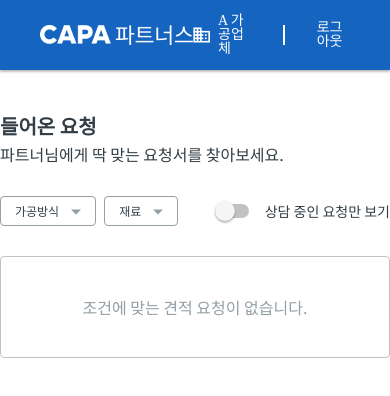
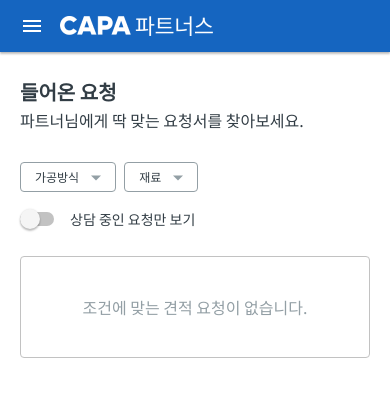
Before and after one commit to jch1223/ateamventures, a React (Create React App) app: page / in a window 390 px wide. Shown: the top 396 px of the page. Built offline with nearby package versions, Linux system fonts and the light colour scheme.

Commit message:
feat: moblie layout

```diff
--- a/src/layouts/Header.tsx
+++ b/src/layouts/Header.tsx
@@ -1,15 +1,30 @@
-import React from "react";
+import React, { useEffect, useState } from "react";
 import styled from "styled-components";
 
 import logoImg from "../assets/images/logo.png";
+import menuImg from "../assets/images/menu.png";
 import vectorImg from "../assets/images/vector.png";
 
 function Header() {
+  const [width, setWidth] = useState(window.innerWidth);
+
+  useEffect(() => {
+    function handleWindowSizeChange() {
+      setWidth(window.innerWidth);
+    }
+
+    window.addEventListener("resize", handleWindowSizeChange);
+    return () => {
+      window.removeEventListener("resize", handleWindowSizeChange);
+    };
+  }, []);
+
   return (
     <HeaderStyled>
-      <div>
-        <img src={logoImg} alt="logo img" />
-      </div>
+      <LogoWrap>
+        {width < 720 && <img src={menuImg} alt="menu" />}
+        <img src={logoImg} alt="logo" />
+      </LogoWrap>
 
       <NavStyled>
         <Company>
@@ -26,13 +41,11 @@ function Header() {
 const Auth = styled.div`
   display: flex;
   align-items: center;
-  font-family: Noto Sans KR Regular;
 `;
 
 const Company = styled.div`
   display: flex;
   align-items: center;
-  font-family: Noto Sans KR Medium;
 
   img {
     margin-right: 8px;
@@ -48,6 +61,19 @@ const NavStyled = styled.nav`
   display: flex;
   color: ${({ theme }) => theme.palette.white};
   font-size: 14px;
+
+  @media only screen and (max-width: 768px) {
+    display: none;
+  }
+`;
+
+const LogoWrap = styled.div`
+  display: flex;
+  align-items: center;
+
+  img + img {
+    margin-left: 19px;
+  }
 `;
 
 const HeaderStyled = styled.header`
@@ -58,6 +84,11 @@ const HeaderStyled = styled.header`
   padding: 25px 40px;
   background-color: ${({ theme }) => theme.palette.darkenBlue};
   box-shadow: 0px 0px 2px rgba(0, 0, 0, 0.12), 0px 2px 2px rgba(0, 0, 0, 0.24);
+
+  @media only screen and (max-width: 768px) {
+    padding: 16px 23px;
+    height: auto;
+  }
 `;
 
 export default Header;
--- a/src/layouts/Main.tsx
+++ b/src/layouts/Main.tsx
@@ -13,6 +13,10 @@ const MainStyled = styled.main`
   max-width: 1130px;
   margin: 40px auto;
   color: ${({ theme }) => theme.palette.black};
+
+  @media only screen and (max-width: 768px) {
+    margin: 24px 20px;
+  }
 `;
 
 export default Main;
--- a/src/pages/Home.tsx
+++ b/src/pages/Home.tsx
@@ -164,6 +164,10 @@ const FilteringReset = styled.div`
 
 const SelectWrap = styled.div`
   display: flex;
+
+  @media only screen and (max-width: 768px) {
+    margin-bottom: 20px;
+  }
 `;
 
 const FilterStyled = styled.section`
@@ -171,6 +175,11 @@ const FilterStyled = styled.section`
   justify-content: space-between;
   align-items: center;
   margin-bottom: 30px;
+
+  @media only screen and (max-width: 768px) {
+    flex-direction: column;
+    align-items: flex-start;
+  }
 `;
 
 const NoData = styled.div`
@@ -187,6 +196,10 @@ const EstimatesWrap = styled.section`
   display: grid;
   grid-template-columns: repeat(3, 1fr);
   gap: 16px;
+
+  @media only screen and (max-width: 768px) {
+    grid-template-columns: repeat(1, 1fr);
+  }
 `;
 
 const TopContent = styled.section`
```
Also changed, not shown: src/components/Hamburger.tsx (added, +7 -0 lines), src/assets/images/menu.png (added).
